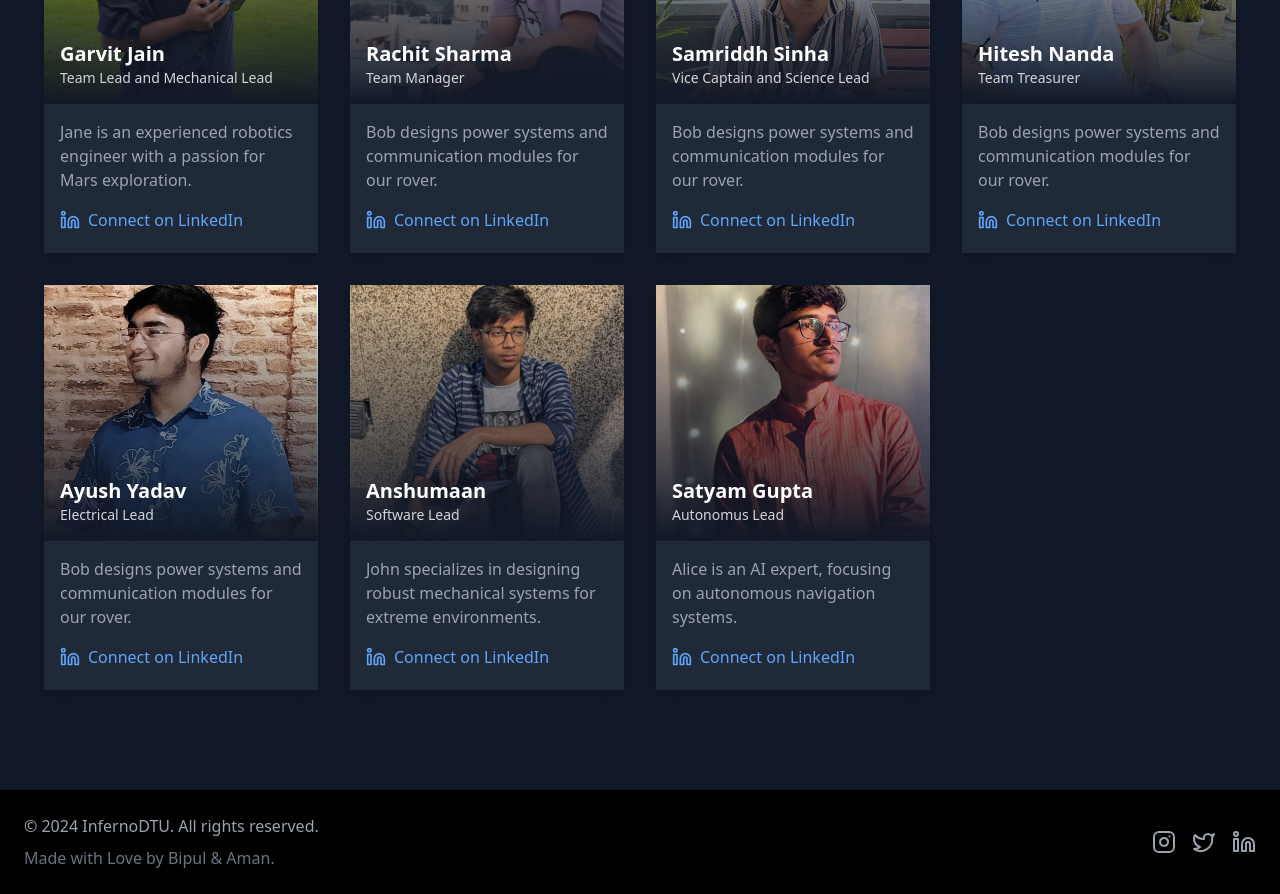
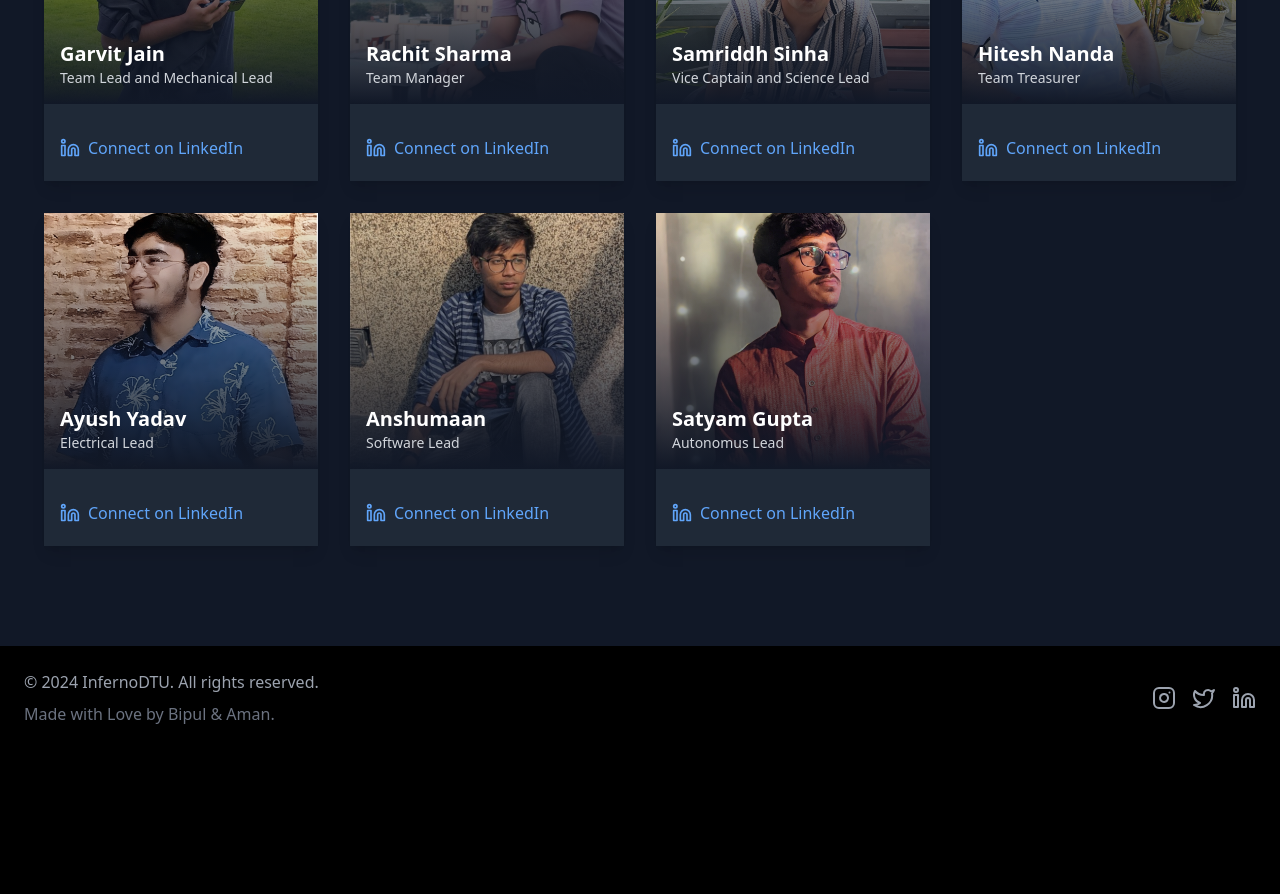
Before and after one commit to AmanPrajapati7015/inferno-website, a Next.js app in the folder frontend/: page /our-team in a window 1280 px wide. Shown: the part 1140-2034 px from the top of the page. After the commit the page ends 1890 px from the top, so only its background shows below. Built offline with nearby package versions, Linux system fonts and the light colour scheme.

Commit message:
personal info

```diff
--- a/frontend/app/components/Team.tsx
+++ b/frontend/app/components/Team.tsx
@@ -11,14 +11,14 @@ const teamMembers = [
     role: 'Team Lead and Mechanical Lead',
     image: '/photosenior/garvit.jpg',
     linkedin: 'https://www.linkedin.com/in/janedoe',
-    bio: 'Jane is an experienced robotics engineer with a passion for Mars exploration.'
+    // bio: 'Jane is an experienced robotics engineer with a passion for Mars exploration.'
   },
   {
     name: 'Rachit Sharma',
     role: 'Team Manager',
     image: '/photosenior/rachit.jpeg',
-    linkedin: 'https://www.linkedin.com/in/bobwilliams',
-    bio: 'Bob designs power systems and communication modules for our rover.'
+    // linkedin: 'https://www.linkedin.com/in/bobwilliams',
+    // bio: 'Bob designs power systems and communication modules for our rover.'
   },
 
   {
@@ -26,7 +26,7 @@ const teamMembers = [
     role: 'Vice Captain and Science Lead',
     image: '/photosenior/samriddh.jpg',
     linkedin: 'https://www.linkedin.com/in/bobwilliams',
-    bio: 'Bob designs power systems and communication modules for our rover.'
+    // bio: 'Bob designs power systems and communication modules for our rover.'
   },
 
   {
@@ -34,7 +34,7 @@ const teamMembers = [
     role: 'Team Treasurer',
     image: '/photosenior/hitesh.jpg',
     linkedin: 'https://www.linkedin.com/in/bobwilliams',
-    bio: 'Bob designs power systems and communication modules for our rover.'
+    // bio: 'Bob designs power systems and communication modules for our rover.'
   },
 
   {
@@ -42,21 +42,21 @@ const teamMembers = [
     role: 'Electrical Lead',
     image: '/photosenior/aayush.jpg',
     linkedin: 'https://www.linkedin.com/in/bobwilliams',
-    bio: 'Bob designs power systems and communication modules for our rover.'
+    // bio: 'Bob designs power systems and communication modules for our rover.'
   },
   {
     name: 'Anshumaan',
     role: 'Software Lead',
     image: '/photosenior/anshuman.jpg',
     linkedin: 'https://www.linkedin.com/in/johnsmith',
-    bio: 'John specializes in designing robust mechanical systems for extreme environments.'
+    // bio: 'John specializes in designing robust mechanical systems for extreme environments.'
   },
   {
     name: 'Satyam Gupta',
     role: 'Autonomus Lead',
     image: '/photosenior/satyam.jpg',
     linkedin: 'https://www.linkedin.com/in/alicejohnson',
-    bio: 'Alice is an AI expert, focusing on autonomous navigation systems.'
+    // bio: 'Alice is an AI expert, focusing on autonomous navigation systems.'
   },
 ]
 
--- a/frontend/app/isdc/page.tsx
+++ b/frontend/app/isdc/page.tsx
@@ -39,7 +39,7 @@ export default function RoverChallenge() {
               animate={{ opacity: 1, y: 0 }}
               transition={{ duration: 0.8, delay: 0.2 }}
             >
-              INTERNATIONAL ROVER CHALLENGE - <span style={{ color: "#63caff" }}>2025</span>
+              INTERNATIONAL SPACE DRONE CHALLENGE - <span style={{ color: "#63caff" }}>2025</span>
             </motion.h1>
             <motion.p
               className="text-xl mb-8"
```
